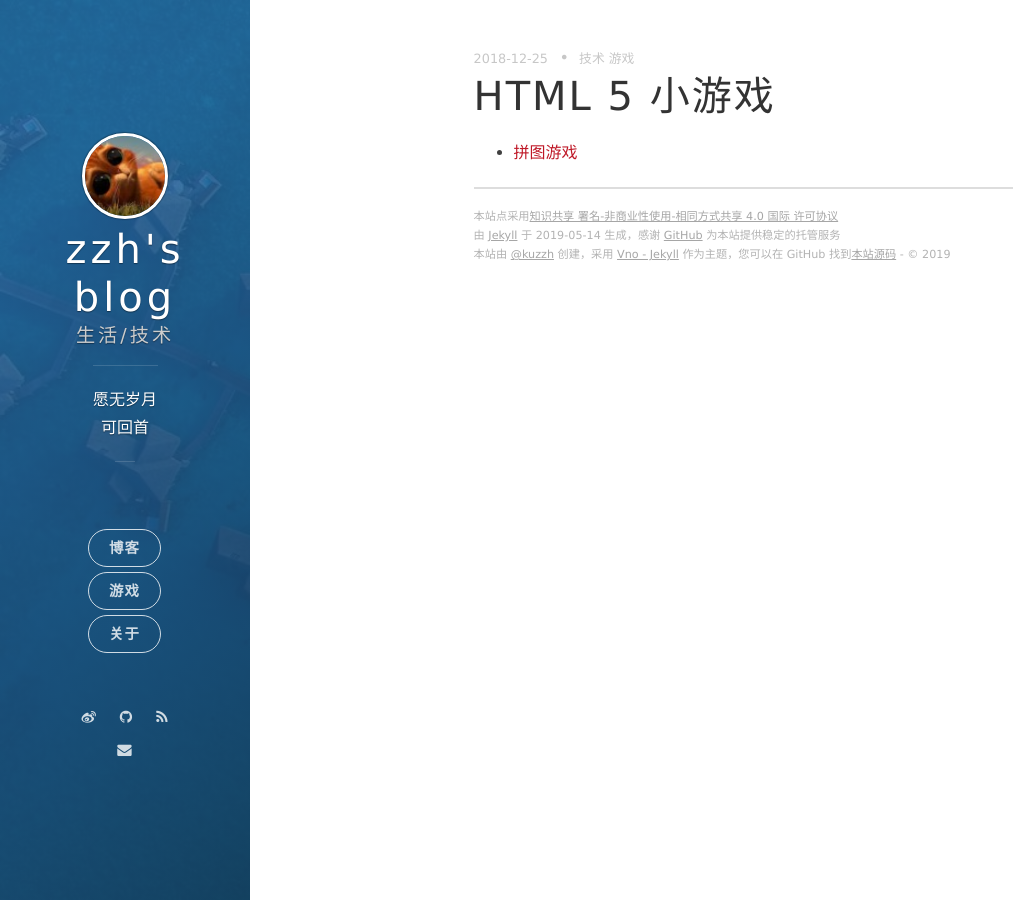
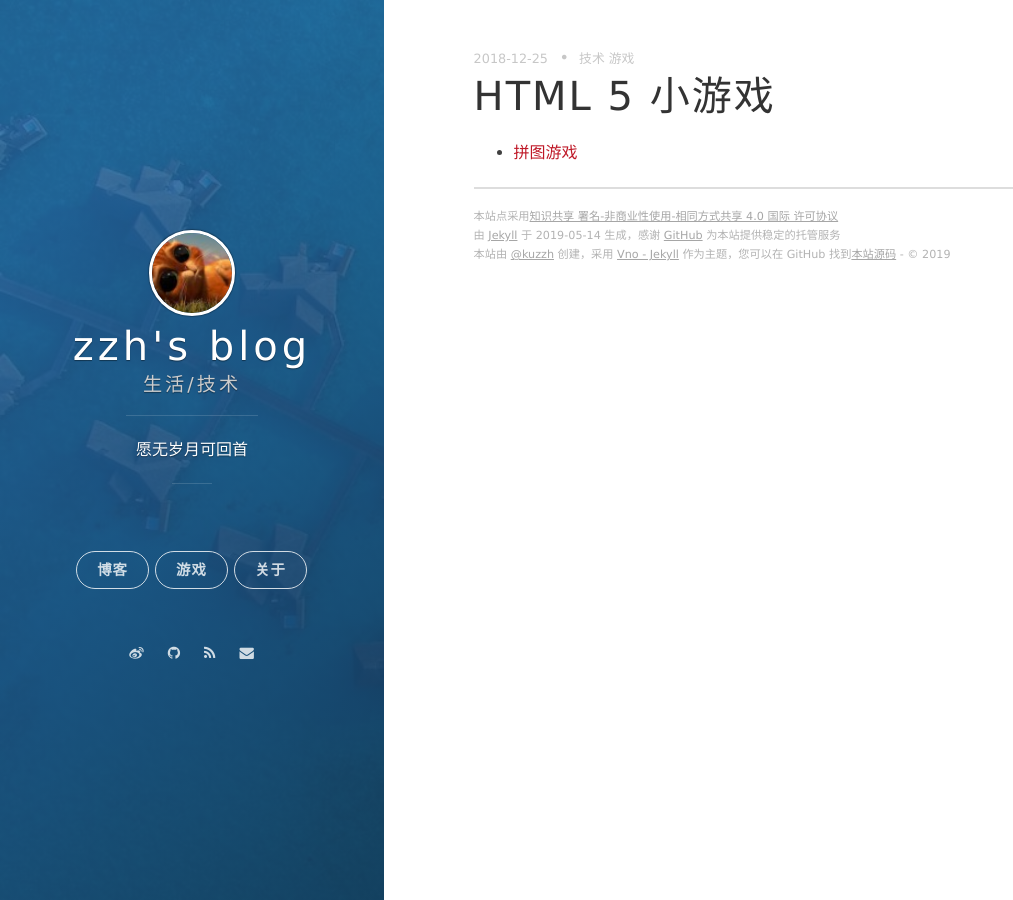
Before and after one commit to kuzzh/kuzzh.github.io, a Jekyll site: the page built from _posts/2018-12-25-html5-game.md, in a window 1280 px wide. Shown: the whole page, without its empty margins (0-1013 px from the left). Built offline with Jekyll 4.4.1, drawn with Linux system fonts in a browser that asks for light colours; nearby versions of some CDN libraries.

Commit message:
Update _panels.scss

```diff
--- a/_sass/components/_panels.scss
+++ b/_sass/components/_panels.scss
@@ -45,7 +45,7 @@
 }
 
   .panel-cover--collapsed {
-    width: 250px;
+    width: 30%;
     max-width: 700px;
   }
 
```
